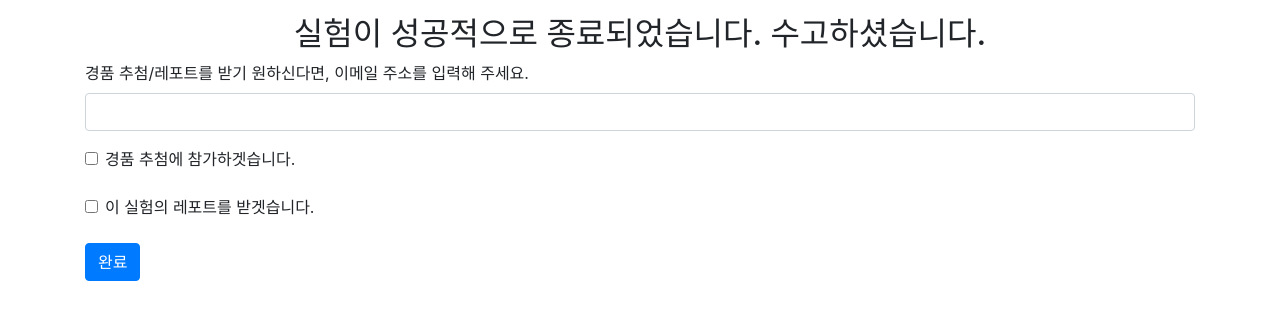
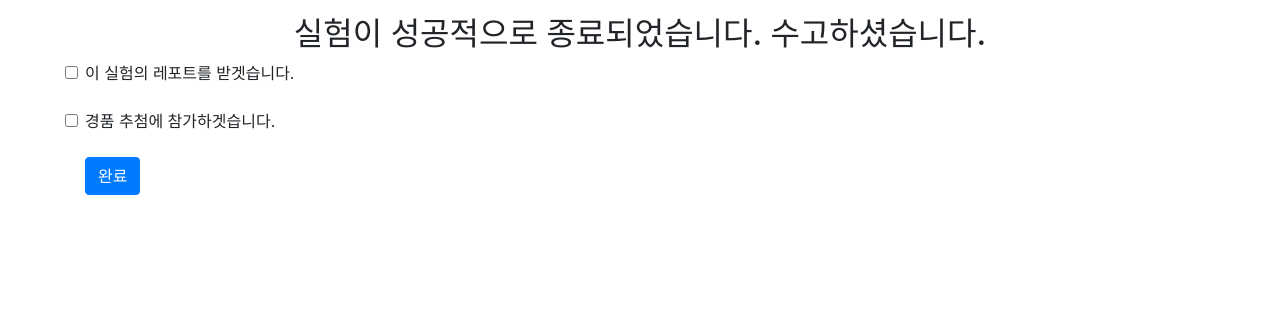
Before and after one commit to dlwocks31/sciwriting, a Django app: page /experiment/end in a window 1280 px wide. Shown: the top 320 px of the page. Run offline with Django 3.2, Linux system fonts and the light colour scheme; some libraries are stand-ins or nearby versions.

Commit message:
end page form done

```diff
--- a/experiment/models.py
+++ b/experiment/models.py
@@ -15,3 +15,5 @@ class Result(models.Model):
     email = models.CharField('Email of the person', max_length=128)
     is_receive_rep = models.BooleanField('Whether to receive report afterward')
     is_reward = models.BooleanField('Whether to participate in reward chucheom.')
+    ipaddr = models.CharField('IP address of the person', max_length=16)
+    phonenum = models.CharField('Phone number of the person', max_length=20)
--- a/experiment/static/experiment/main.js
+++ b/experiment/static/experiment/main.js
@@ -43,7 +43,7 @@ function putquestion() {
 	choices = genchoice(i1, i2);
 	data['questions'].push("{0} {1}".format(i1, i2));
 	$('#question')
-		.text("{0}&times;{1}=??".format(i1, i2));
+		.text("{0}×{1}=??".format(i1, i2));
 	for(j=0; j<4; j++)
 		$('#btn'+ j).text(choices[j]);
 }
@@ -68,8 +68,6 @@ function experimentend() {
 		.text('실험이 종료되었습니다! 잠시 후 자동으로 다음 화면으로 넘어갑니다.');
 	$('.exprow')
 		.addClass('hide');
-	$('#mainbtn')
-		.removeClass('hide');
 	$('#maindata')
 		.val(JSON.stringify(data));
 	setTimeout(function() {
@@ -106,5 +104,19 @@ $( document )
 			}, 100);
 			putquestion();
 			return false;
-		})
+		});
+		$('#reportchk').change(function() {
+			if(this.checked) {
+				$('#emaildiv').removeClass('hide');
+			} else {
+				$('#emaildiv').addClass('hide');
+			}
+		});
+		$('#lottochk').change(function() {
+			if(this.checked) {
+				$('#phonediv').removeClass('hide');
+			} else {
+				$('#phonediv').addClass('hide');
+			}
+		});
 });
--- a/experiment/templates/experiment/end.html
+++ b/experiment/templates/experiment/end.html
@@ -3,26 +3,31 @@
 {% block content %}
 <div class="row">
 	<div class="col">
-		<h2 class="text-center emptyline">실험이 성공적으로 종료되었습니다. 수고하셨습니다.</h1>
+		<h2 class="text-center emptyline">실험이 성공적으로 종료되었습니다. 수고하셨습니다.</h2>
 	</div>
 </div>
 <div class="row">
 	<div class="col">
-		<form action="" method="post">
+		<form action="{% url 'postinfo' %}" method="post">
+			{% csrf_token %}
 			<div class="form-group">
-				<label>경품 추첨/레포트를 받기 원하신다면, 이메일 주소를 입력해 주세요.</label>
-				<input type="email" id="emailinp" class="form-control">
+				<input type="checkbox" name="report" id="reportchk" class="form-check-input">
+				<label>이 실험의 레포트를 받겟습니다.</label>
 			</div>
-			<div class="form-group form-check">
-				<input type="checkbox" id="lottoinp" class="form-check-input">
+			<div class="form-group hide" id="emaildiv">
+				<label id="emaillbl">이메일 주소를 입력해 주세요.</label>
+				<input type="email" name="email" id="emailtxt" class="form-control">
+			</div>
+			<div class="form-group">
+				<input type="checkbox" name="checkbox" id="lottochk" class="form-check-input">
 				<label>경품 추첨에 참가하겟습니다.</label>
 			</div>
-			<div class="form-group form-check">
-				<input type="checkbox" id="lottoinp" class="form-check-input">
-				<label>이 실험의 레포트를 받겟습니다.</label>
+			<div class="form-group hide" id="phonediv">
+				<label id="phonelbl">휴대폰 번호를 입력해 주세요.(01012345678)</label>
+				<input type="text" name="phone" id="phonttxt" class="form-control">
 			</div>
+		<input type="submit" class="btn btn-primary" value="완료">
 		</form>
-		<button type="submit" class="btn btn-primary">완료</button>
 	</div>
 </div>
 
--- a/experiment/templates/experiment/main.html
+++ b/experiment/templates/experiment/main.html
@@ -10,7 +10,7 @@
 {% endblock %}
 <div class="row emptyline hide exprow">
 	<div class="col-12">
-		<h3 class="text-center" id="question">5&times;3=?</h3>
+		<h3 class="text-center" id="question">5&#215;3=?</h3>
 	</div>
 </div>
 <div class="row answerrow emptyline justify-content-center hide exprow">
--- a/experiment/urls.py
+++ b/experiment/urls.py
@@ -6,5 +6,7 @@ urlpatterns = [
     path('', views.index, name='index'),
     path('main', views.main, name='main'),
     path('end', views.end, name='end'),
-    path('postdata', views.postdata, name='postdata')
+    path('postdata', views.postdata, name='postdata'),
+    path('postinfo', views.postinfo, name='postinfo'),
+    path('endend', views.endend, name='endend')
 ]
--- a/experiment/views.py
+++ b/experiment/views.py
@@ -18,6 +18,12 @@ def postdata(request):
     print(request.POST['data'])
     return redirect('end')
 
+def postinfo(request):
+    print(request.POST)
+    return redirect('endend')
+
+def endend(request):
+    return render(request, 'experiment/endend.html')
 
 def end(request):
     return render(request, 'experiment/end.html')
```
Also changed, not shown: experiment/templates/experiment/endend.html (added, +9 -0 lines).
